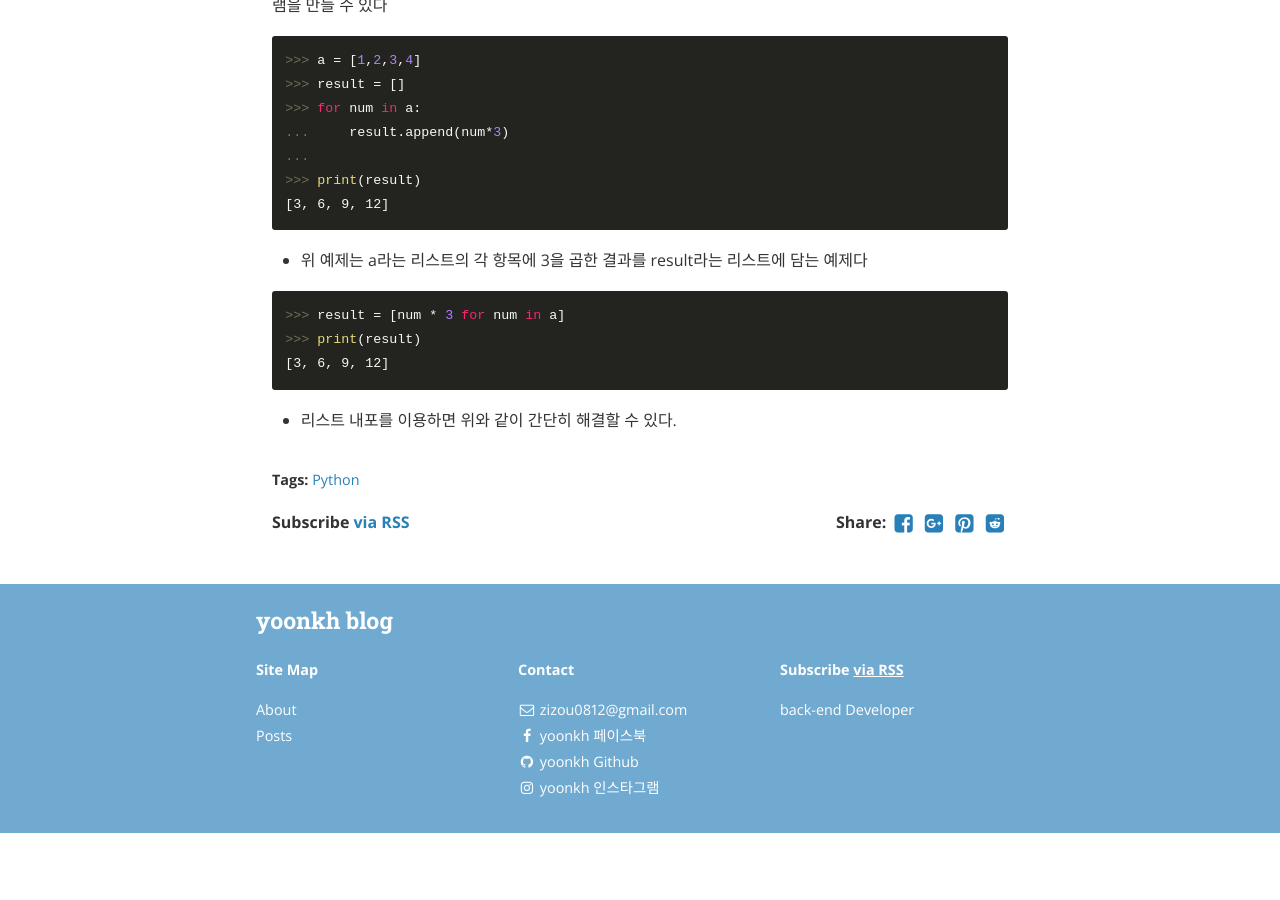
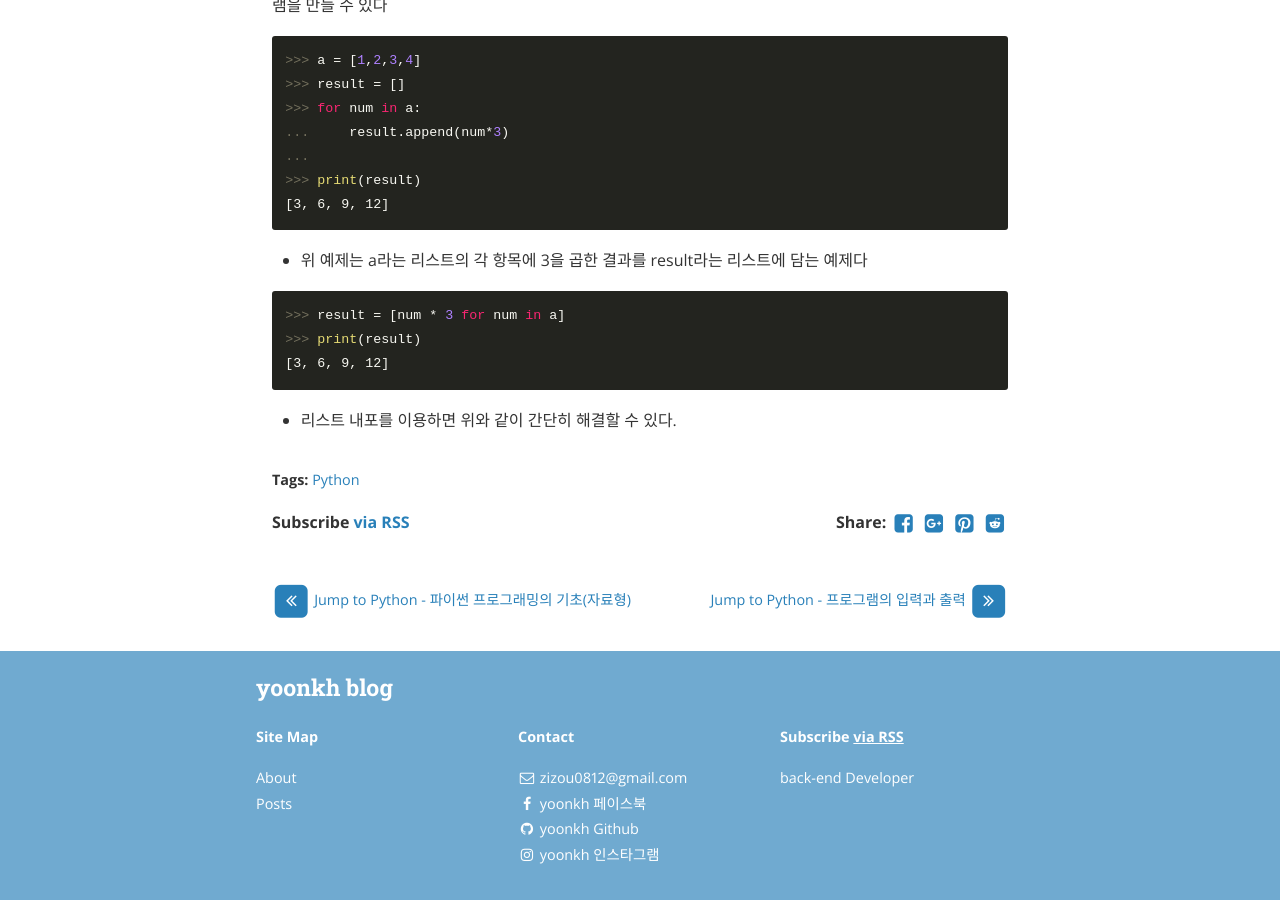
Before and after one commit to yoonkh/yoonkh.github.io, a Jekyll site: the page built from _posts/2017-11-29-jump2.markdown, in a window 1280 px wide and 900 px high, scrolled down 10320 px. Built offline with Jekyll 4.4.1, drawn with Linux system fonts in a browser that asks for light colours; nearby versions of some CDN libraries; comment, search, counter and statistics services are not loaded; before the commit the page ends 11153 px from its top, so only the background shows below that; part of the change alters nothing that is shown.

```diff
--- a/_config.yml
+++ b/_config.yml
@@ -28,7 +28,7 @@ logo: "/assets/logo.png"
 markdown: kramdown
 paginate: 5
 paginate_path: "/page:num/"
-inter_post_navigation: False
+inter_post_navigation: True
 highlightjs_theme: "monokai-sublime"
 
 # Archive settings (see https://github.com/jekyll/jekyll-archives/)
```
